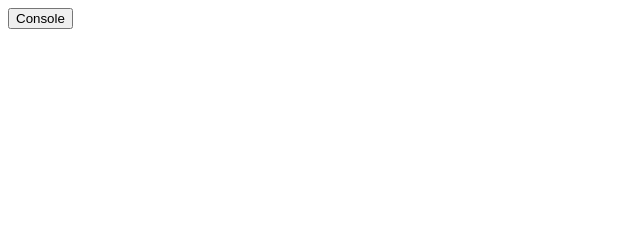
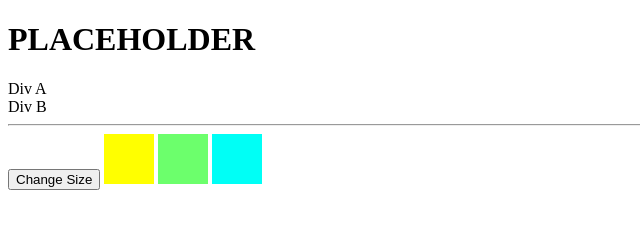
Before and after one commit to GilShaulShay/js_first_project, a plain HTML site: page index.html in a window 1280 px wide. Shown: the whole page, without its empty margins (0-640 px from the left). Drawn offline with Linux system fonts and the light colour scheme.

Commit message:
HTML test

```diff
--- a/index.html
+++ b/index.html
@@ -1,14 +1,27 @@
 <!DOCTYPE html>
 <html lang="en">
 <head>
-    <meta charset="UTF-8">
-    <meta http-equiv="X-UA-Compatible" content="IE=edge">
-    <meta name="viewport" content="width=device-width, initial-scale=1.0">
-    <title>Document</title>
+    <title>Menatznetz</title>
+
+    <style>
+        .color-picker {
+            display: inline-block;
+            width: 50px;
+            height: 50px;
+        }
+    </style>
 </head>
 <body>
-    <!-- <h1>Hello World</h1> -->
-    <button id="button">Console</button>
-    <script src = "index.js"></script>
+     <h1 id="title">PLACEHOLDER</h1>
+     <div onclick="changeTitle(this)">Div A</div>
+     <div onclick="changeTitle(this)">Div B</div>
+     <hr>
+     <button onclick="changeSize()">Change Size</button>
+     <span class="color-picker" onclick="changeBackground(this)" style="background: yellow"></span>
+     <span class="color-picker" onclick="changeBackground(this)" style="background: #6cff6c"></span>
+     <span class="color-picker" onclick="changeBackground(this)" style="background: #00fff6"></span>
+
+     <!-- Script import -->
+     <script src="index.js"></script>
 </body>
 </html>
--- a/index.js
+++ b/index.js
@@ -1,11 +1,14 @@
-// First Try
-console.log('Hello World');
-let name = 'Gil';
-console.log(name);
+function getTitleElement() {
+    return document.getElementById("title")
+    return document.getElementsByClassName("color-picker")
+}
 
-var button = document.getElementById("button");
+function changeTitle(element) {
+    const title = getTitleElement()
+    title.innerText = element.textContent
+}
 
-button.onclick = function() {
-    const interstRate =0.3;
-    console.log(interstRate);
-};
+function changeBackground(colorElement) {
+    const title = getTitleElement()
+    title.style.background = colorElement.style.background
+}
```
